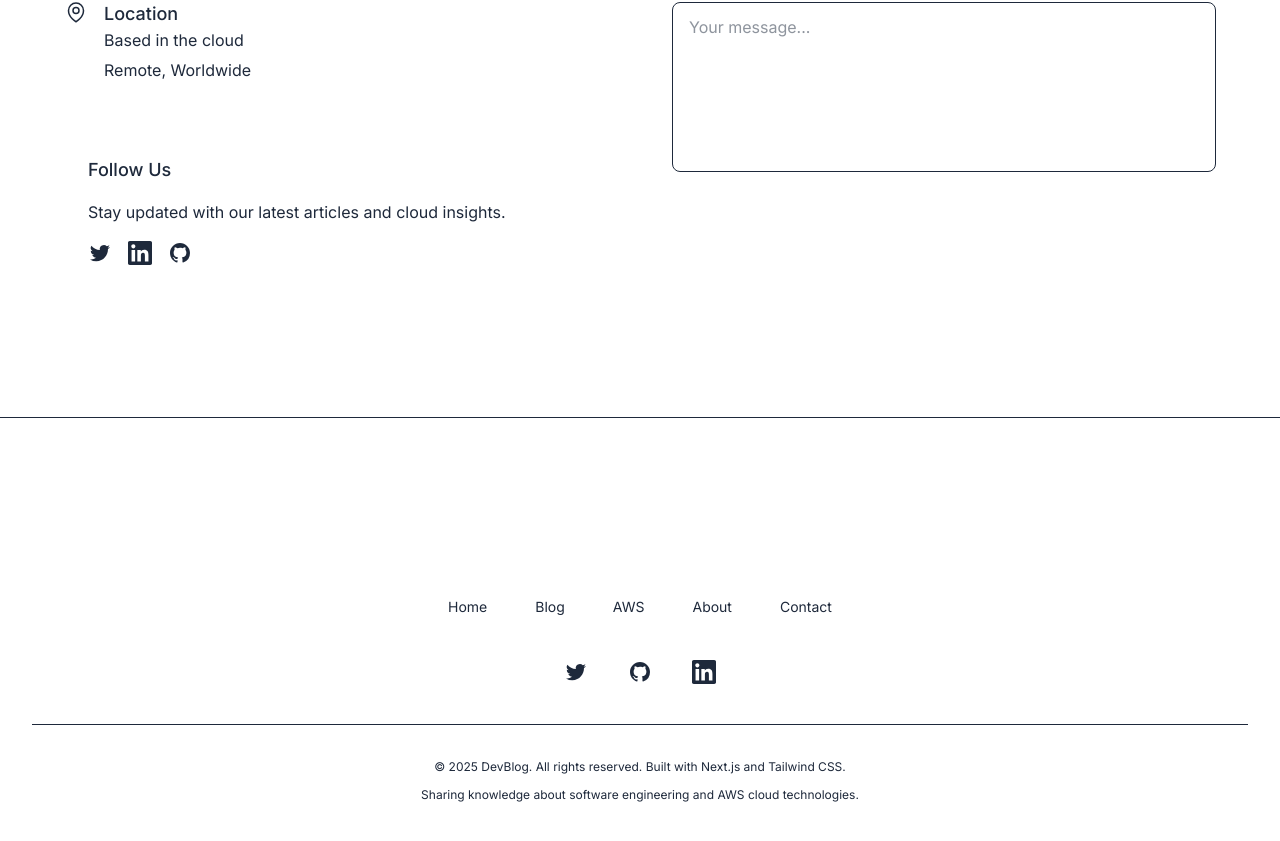
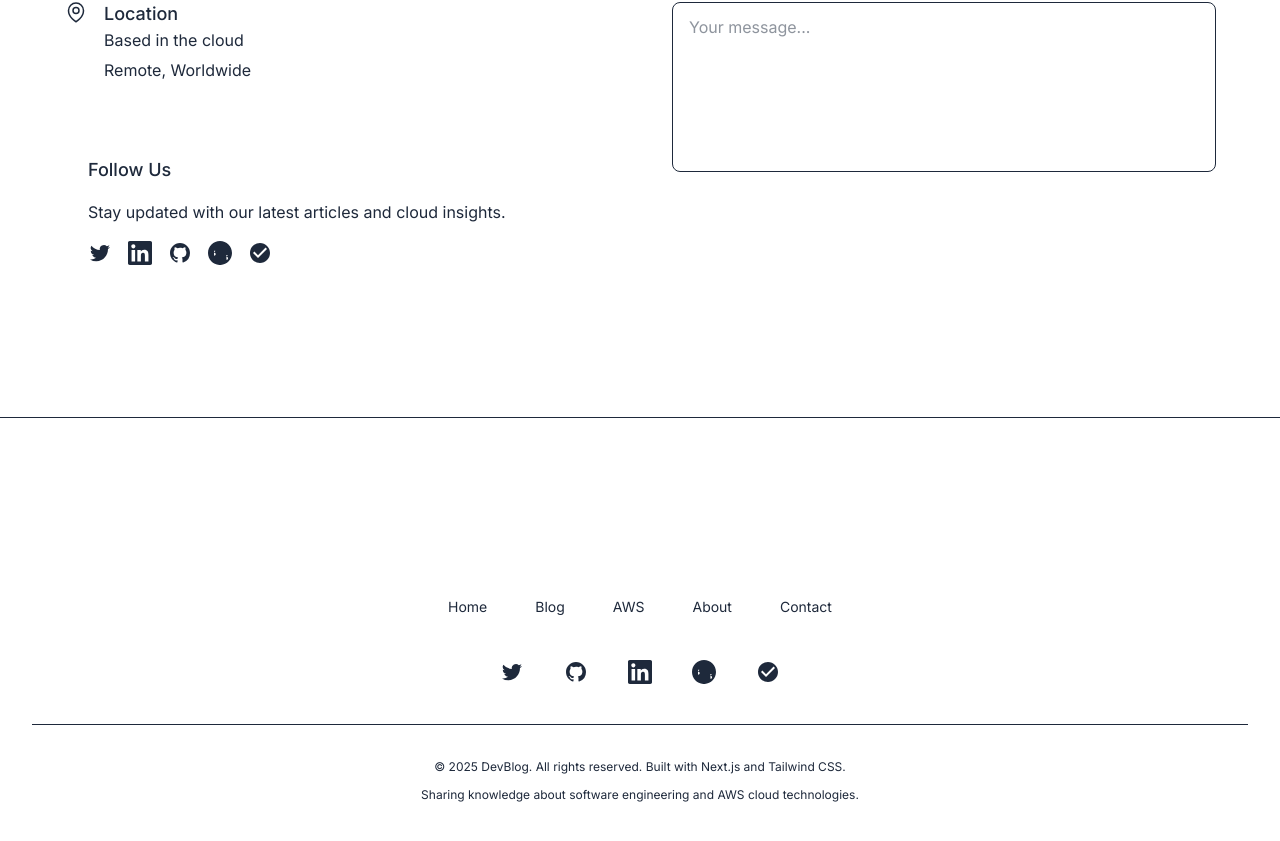
Before and after one commit to jghidalgo/software-engineering-blog, a Next.js app: page /contact in a window 1280 px wide. Shown: the part 679-1520 px from the top of the page. Built offline with nearby package versions, Linux system fonts and the light colour scheme.

Commit message:
feat: update social media links and add new platforms in footer

```diff
--- a/src/app/contact/page.tsx
+++ b/src/app/contact/page.tsx
@@ -127,21 +127,33 @@ export default function ContactPage() {
                 </p>
                 <div className="flex space-x-4">
                   <a href="https://x.com/Joan57002536" className="text-secondary-400 hover:text-primary-600 dark:hover:text-primary-400 transition-colors duration-200">
-                    <span className="sr-only">Twitter</span>
+                    <span className="sr-only">X (Twitter)</span>
                     <svg className="h-6 w-6" fill="currentColor" viewBox="0 0 24 24">
                       <path d="M8.29 20.251c7.547 0 11.675-6.253 11.675-11.675 0-.178 0-.355-.012-.53A8.348 8.348 0 0022 5.92a8.19 8.19 0 01-2.357.646 4.118 4.118 0 001.804-2.27 8.224 8.224 0 01-2.605.996 4.107 4.107 0 00-6.993 3.743 11.65 11.65 0 01-8.457-4.287 4.106 4.106 0 001.27 5.477A4.072 4.072 0 012.8 9.713v.052a4.105 4.105 0 003.292 4.022 4.095 4.095 0 01-1.853.07 4.108 4.108 0 003.834 2.85A8.233 8.233 0 012 18.407a11.616 11.616 0 006.29 1.84" />
                     </svg>
                   </a>
-                  <a href="https://www.linkedin.com/in/joan-rodriguez-hidalgo-56a2a1b6/" className="text-secondary-400 hover:text-primary-600 dark:hover:text-primary-400 transition-colors duration-200">
+                  <a href="https://linkedin.com/in/joan-rodriguez-hidalgo-56a2a" className="text-secondary-400 hover:text-primary-600 dark:hover:text-primary-400 transition-colors duration-200">
                     <span className="sr-only">LinkedIn</span>
                     <svg className="h-6 w-6" fill="currentColor" viewBox="0 0 24 24">
                       <path d="M20.447 20.452h-3.554v-5.569c0-1.328-.027-3.037-1.852-3.037-1.853 0-2.136 1.445-2.136 2.939v5.667H9.351V9h3.414v1.561h.046c.477-.9 1.637-1.85 3.37-1.85 3.601 0 4.267 2.37 4.267 5.455v6.286zM5.337 7.433c-1.144 0-2.063-.926-2.063-2.065 0-1.138.92-2.063 2.063-2.063 1.14 0 2.064.925 2.064 2.063 0 1.139-.925 2.065-2.064 2.065zm1.782 13.019H3.555V9h3.564v11.452zM22.225 0H1.771C.792 0 0 .774 0 1.729v20.542C0 23.227.792 24 1.771 24h20.451C23.2 24 24 23.227 24 22.271V1.729C24 .774 23.2 0 22.222 0h.003z" />
                     </svg>
                   </a>
-                  <a href="https://github.com/jghidalgo/" className="text-secondary-400 hover:text-primary-600 dark:hover:text-primary-400 transition-colors duration-200">
+                  <a href="https://github.com/jghidalgo" className="text-secondary-400 hover:text-primary-600 dark:hover:text-primary-400 transition-colors duration-200">
                     <span className="sr-only">GitHub</span>
                     <svg className="h-6 w-6" fill="currentColor" viewBox="0 0 24 24">
                       <path fillRule="evenodd" d="M12 2C6.477 2 2 6.484 2 12.017c0 4.425 2.865 8.18 6.839 9.504.5.092.682-.217.682-.483 0-.237-.008-.868-.013-1.703-2.782.605-3.369-1.343-3.369-1.343-.454-1.158-1.11-1.466-1.11-1.466-.908-.62.069-.608.069-.608 1.003.07 1.531 1.032 1.531 1.032.892 1.53 2.341 1.088 2.91.832.092-.647.35-1.088.636-1.338-2.22-.253-4.555-1.113-4.555-4.951 0-1.093.39-1.988 1.029-2.688-.103-.253-.446-1.272.098-2.65 0 0 .84-.27 2.75 1.026A9.564 9.564 0 0112 6.844c.85.004 1.705.115 2.504.337 1.909-1.296 2.747-1.027 2.747-1.027.546 1.379.202 2.398.1 2.651.64.7 1.028 1.595 1.028 2.688 0 3.848-2.339 4.695-4.566 4.943.359.309.678.92.678 1.855 0 1.338-.012 2.419-.012 2.747 0 .268.18.58.688.482A10.019 10.019 0 0022 12.017C22 6.484 17.522 2 12 2z" clipRule="evenodd" />
+                    </svg>
+                  </a>
+                  <a href="https://dev.to/jghidalgo" className="text-secondary-400 hover:text-primary-600 dark:hover:text-primary-400 transition-colors duration-200">
+                    <span className="sr-only">Dev.to</span>
+                    <svg className="h-6 w-6" fill="currentColor" viewBox="0 0 24 24">
+                      <path d="M7.42 10.05c-.18-.16-.46-.23-.84-.23H6l.02 2.44.04 2.45c.56-.02.82-.13 1.14-.42.32-.29.5-.66.5-1.11s-.18-.84-.5-1.13c-.32-.29-.78-.42-1.14-.42-.18 0-.37.07-.55.23zm12.39 4.13c-.18-.16-.46-.23-.84-.23h-.58l.02 2.44.04 2.45c.56-.02.82-.13 1.14-.42.32-.29.5-.66.5-1.11s-.18-.84-.5-1.13c-.32-.29-.78-.42-1.14-.42-.18 0-.37.07-.55.23zM24 12.02c0 6.628-5.373 12-12 12S0 18.648 0 12.02C0 5.394 5.373.02 12 .02s12 5.374 12 11.98zm-5.39-.645c.57.124.84.457.84 1.011 0 .337-.211.750-.498.993-.287.244-.707.414-1.26.414-.553 0-.97-.17-1.257-.414-.287-.244-.498-.656-.498-.993 0-.337.211-.75.498-.993.287-.244.707-.414 1.26-.414.553 0 .97.17 1.257.414.287.244.498.656.498.993zm-.84-1.011c-.57-.124-.84-.457-.84-1.011 0-.337.211-.75.498-.993.287-.244.707-.414 1.26-.414.553 0 .97.17 1.257.414.287.244.498.656.498.993 0 .337-.211.75-.498.993-.287.244-.707.414-1.26.414-.553 0-.97-.17-1.257-.414z"/>
+                    </svg>
+                  </a>
+                  <a href="https://awsmindset.com/" className="text-secondary-400 hover:text-primary-600 dark:hover:text-primary-400 transition-colors duration-200">
+                    <span className="sr-only">AWS Mindset Blog</span>
+                    <svg className="h-6 w-6" fill="currentColor" viewBox="0 0 24 24">
+                      <path d="M12 2C6.48 2 2 6.48 2 12s4.48 10 10 10 10-4.48 10-10S17.52 2 12 2zm-2 15l-5-5 1.41-1.41L10 14.17l7.59-7.59L19 8l-9 9z"/>
                     </svg>
                   </a>
                 </div>
--- a/src/components/Footer.tsx
+++ b/src/components/Footer.tsx
@@ -15,8 +15,8 @@ const navigation = {
   ],
   social: [
     {
-      name: 'Twitter',
-      href: '#',
+      name: 'X (Twitter)',
+      href: 'https://x.com/Joan57002536',
       icon: (props: IconProps) => (
         <svg fill="currentColor" viewBox="0 0 24 24" {...props}>
           <path d="M8.29 20.251c7.547 0 11.675-6.253 11.675-11.675 0-.178 0-.355-.012-.53A8.348 8.348 0 0022 5.92a8.19 8.19 0 01-2.357.646 4.118 4.118 0 001.804-2.27 8.224 8.224 0 01-2.605.996 4.107 4.107 0 00-6.993 3.743 11.65 11.65 0 01-8.457-4.287 4.106 4.106 0 001.27 5.477A4.072 4.072 0 012.8 9.713v.052a4.105 4.105 0 003.292 4.022 4.095 4.095 0 01-1.853.07 4.108 4.108 0 003.834 2.85A8.233 8.233 0 012 18.407a11.616 11.616 0 006.29 1.84" />
@@ -25,7 +25,7 @@ const navigation = {
     },
     {
       name: 'GitHub',
-      href: '#',
+      href: 'https://github.com/jghidalgo',
       icon: (props: IconProps) => (
         <svg fill="currentColor" viewBox="0 0 24 24" {...props}>
           <path
@@ -38,10 +38,28 @@ const navigation = {
     },
     {
       name: 'LinkedIn',
-      href: '#',
+      href: 'https://linkedin.com/in/joan-rodriguez-hidalgo-56a2a',
       icon: (props: IconProps) => (
         <svg fill="currentColor" viewBox="0 0 24 24" {...props}>
           <path d="M20.447 20.452h-3.554v-5.569c0-1.328-.027-3.037-1.852-3.037-1.853 0-2.136 1.445-2.136 2.939v5.667H9.351V9h3.414v1.561h.046c.477-.9 1.637-1.85 3.37-1.85 3.601 0 4.267 2.37 4.267 5.455v6.286zM5.337 7.433c-1.144 0-2.063-.926-2.063-2.065 0-1.138.92-2.063 2.063-2.063 1.14 0 2.064.925 2.064 2.063 0 1.139-.925 2.065-2.064 2.065zm1.782 13.019H3.555V9h3.564v11.452zM22.225 0H1.771C.792 0 0 .774 0 1.729v20.542C0 23.227.792 24 1.771 24h20.451C23.2 24 24 23.227 24 22.271V1.729C24 .774 23.2 0 22.222 0h.003z" />
+        </svg>
+      ),
+    },
+    {
+      name: 'Dev.to',
+      href: 'https://dev.to/jghidalgo',
+      icon: (props: IconProps) => (
+        <svg fill="currentColor" viewBox="0 0 24 24" {...props}>
+          <path d="M7.42 10.05c-.18-.16-.46-.23-.84-.23H6l.02 2.44.04 2.45c.56-.02.82-.13 1.14-.42.32-.29.5-.66.5-1.11s-.18-.84-.5-1.13c-.32-.29-.78-.42-1.14-.42-.18 0-.37.07-.55.23zm12.39 4.13c-.18-.16-.46-.23-.84-.23h-.58l.02 2.44.04 2.45c.56-.02.82-.13 1.14-.42.32-.29.5-.66.5-1.11s-.18-.84-.5-1.13c-.32-.29-.78-.42-1.14-.42-.18 0-.37.07-.55.23zM24 12.02c0 6.628-5.373 12-12 12S0 18.648 0 12.02C0 5.394 5.373.02 12 .02s12 5.374 12 11.98zm-5.39-.645c.57.124.84.457.84 1.011 0 .337-.211.750-.498.993-.287.244-.707.414-1.26.414-.553 0-.97-.17-1.257-.414-.287-.244-.498-.656-.498-.993 0-.337.211-.75.498-.993.287-.244.707-.414 1.26-.414.553 0 .97.17 1.257.414.287.244.498.656.498.993zm-.84-1.011c-.57-.124-.84-.457-.84-1.011 0-.337.211-.75.498-.993.287-.244.707-.414 1.26-.414.553 0 .97.17 1.257.414.287.244.498.656.498.993 0 .337-.211.75-.498.993-.287.244-.707.414-1.26.414-.553 0-.97-.17-1.257-.414z"/>
+        </svg>
+      ),
+    },
+    {
+      name: 'Blog',
+      href: 'https://awsmindset.com/',
+      icon: (props: IconProps) => (
+        <svg fill="currentColor" viewBox="0 0 24 24" {...props}>
+          <path d="M12 2C6.48 2 2 6.48 2 12s4.48 10 10 10 10-4.48 10-10S17.52 2 12 2zm-2 15l-5-5 1.41-1.41L10 14.17l7.59-7.59L19 8l-9 9z"/>
         </svg>
       ),
     },
```
